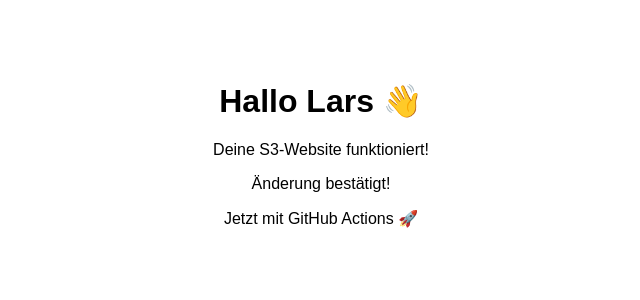
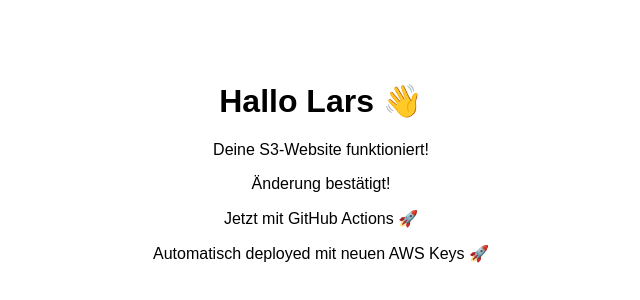
Before and after one commit to LordofCoding06/devops-iac-lars, a website: page site/index.html in a window 1280 px wide. Shown: the part 110-410 px from the top of the page, without its empty margins (319-959 px from the left). Drawn offline with Linux system fonts and the light colour scheme.

Commit message:
Trigger redeploy with new AWS keys

```diff
--- a/site/index.html
+++ b/site/index.html
@@ -9,5 +9,6 @@
     <p>Deine S3-Website funktioniert!</p>
     <p>Änderung bestätigt!</p>
     <p>Jetzt mit GitHub Actions 🚀</p>
+    <p>Automatisch deployed mit neuen AWS Keys 🚀</p>
   </body>
 </html>
```
